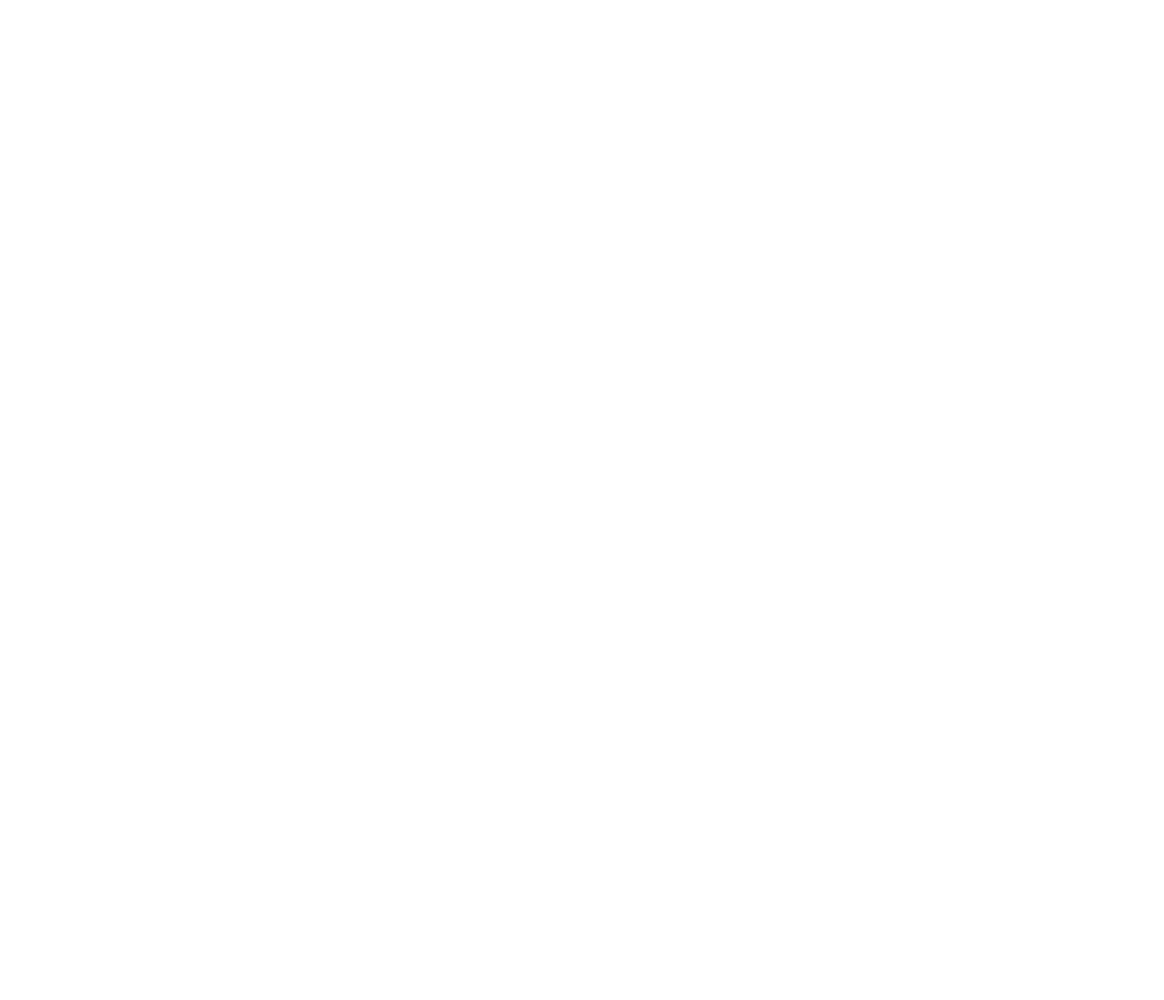
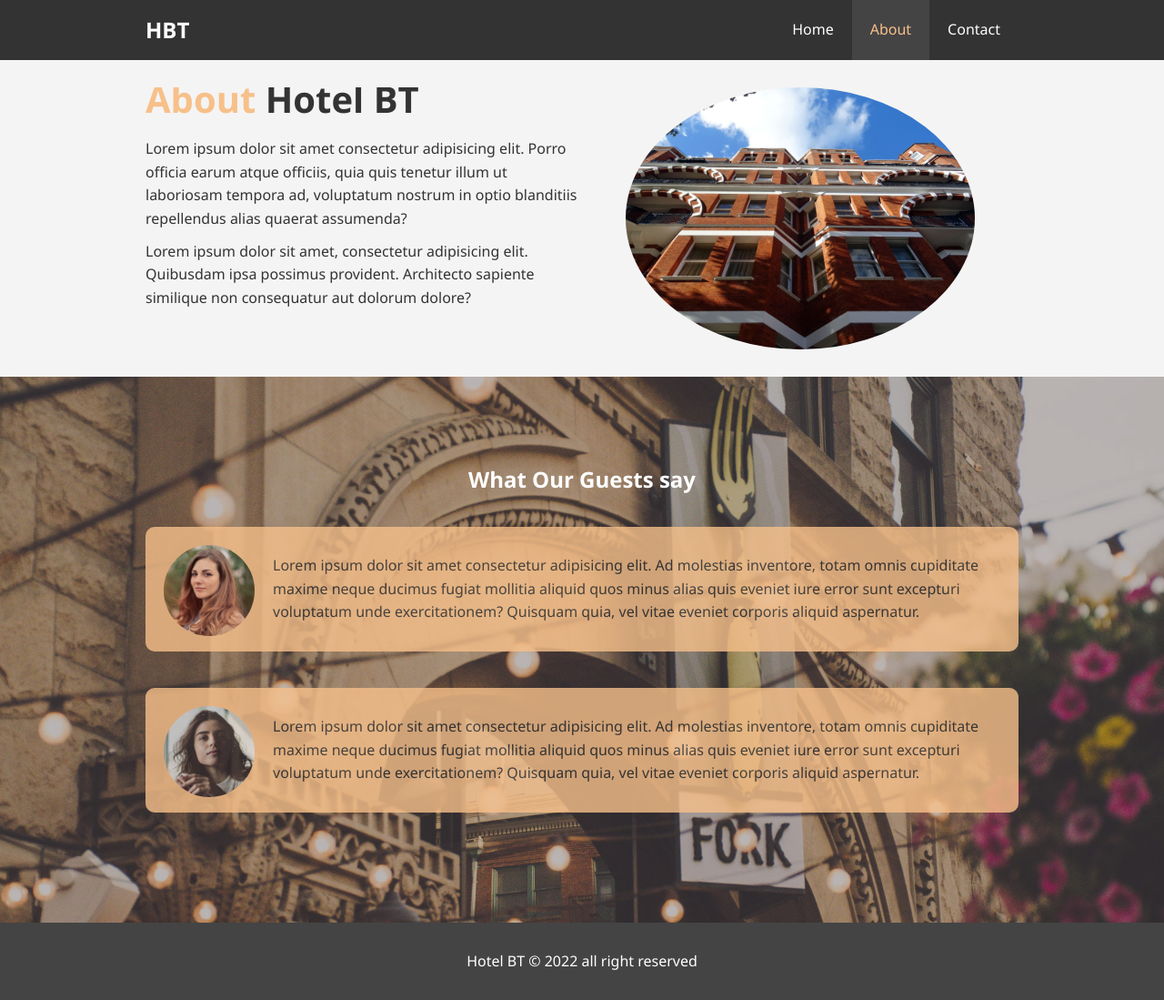
Before and after one commit to Saurav-98/Hotel-website, a plain HTML site: page about.html in a window 1280 px wide. Shown: the whole page at 91% size. Before the commit the page ends 800 px from the top, so only its background shows below. Drawn offline with Linux system fonts and the light colour scheme.

Commit message:
Website Layout and design Completed

```diff
--- a/Styles/style.css
+++ b/Styles/style.css
@@ -173,3 +173,92 @@ p {
     color: #fff;
     padding: 20px;
 }
+
+
+
+
+/* About Page */
+
+#about-info {
+    padding: 30px 0;
+}
+#about-info .info-right {
+    float: right;
+    width: 50%;
+    min-height: 100%;
+}
+#about-info .info-right img {
+    display: block;
+    margin: auto;
+    border-radius: 50%;
+    width: 80%;
+    object-fit: cover;
+}
+#about-info .info-left{
+    float: left;
+    width: 50%;
+    min-height: 100%;
+}
+#about-info .info-left h1 {
+    font-size: 40Px;
+}
+
+/* testimonial */
+
+#testimonials {
+    padding-block: 100px;
+    height: 600px;
+    background: url("../images/test-bg.jpg") no-repeat center center/cover;
+
+}
+
+#testimonials .testimonial img {
+    width: 100px;
+    float: left;
+    margin-right: 20px;
+    border-radius: 50%;
+}
+#testimonials  h2 {
+    color: #fff;
+    text-align: center;
+    padding-bottom: 40px;
+}
+#testimonials .testimonial {
+    padding: 20px;
+    margin-bottom: 40px;
+    border-radius: 10px;
+    opacity: 0.8;
+}
+
+/* Contact Form */
+#contact-form {
+    margin-block: 50px;
+}
+#contact-form h1 {
+    font-size: 40px;
+}
+#contact-form .form-group {
+    margin-bottom: 20px;
+}
+
+#contact-form  label {
+    margin-bottom: 5px;
+    display: block;
+}
+
+#contact-form  input ,
+#contact-form  textarea {
+    width: 100%;
+    padding: 5px;
+    border: 1px #ddd solid;
+}
+
+#contact-form  textarea {
+    height: 100px;
+}
+
+#contact-form  input:focus ,
+#contact-form  textarea:focus {
+    outline: none;
+    border-color: #f7c08a;
+}
--- a/about.html
+++ b/about.html
@@ -0,0 +1,65 @@
+<!DOCTYPE html>
+<html lang="en">
+<head>
+    <meta charset="UTF-8">
+    <meta http-equiv="X-UA-Compatible" content="IE=edge">
+    <meta name="viewport" content="width=device-width, initial-scale=1.0">
+    <meta name="description" content="Welcome to the most exotic hotel in Boston">
+    <meta name="keywords" content="hotel, exotic hotel, boston hotel, about us">
+    <title>Hotel Webite | About us</title>
+    <link rel="stylesheet" href="./Styles/style.css">
+
+</head>
+<body>
+
+    <header>
+        <nav id="navbar">
+            <div class="container">
+                <h1 class="logo"><a href="index.html">HBT</a></h1>
+            <ul>
+                <li><a  href="index.html">Home</a></li>
+                <li><a class="current" href="about.html">About</a></li>
+                <li><a href="contact.html">Contact</a></li>
+            </ul>
+            </div>
+        </nav>
+    </header>
+
+    <section id="about-info" class="bg-light">
+        <div class="container">
+            <div class="info-left">
+                <h1><span class="text-primary">About</span> Hotel BT</h1>
+                <p>Lorem ipsum dolor sit amet consectetur adipisicing elit. Porro officia earum atque officiis, quia quis tenetur illum ut laboriosam tempora ad, voluptatum nostrum in optio blanditiis repellendus alias quaerat assumenda?</p>
+                <p>Lorem ipsum dolor sit amet, consectetur adipisicing elit. Quibusdam ipsa possimus provident. Architecto sapiente similique non consequatur aut dolorum dolore?</p>
+            </div>
+            <div class="info-right">
+                <img src="./images/photo-2.jpg" alt="#">
+            </div>
+        </div>
+    </section>
+    <div class="clr"></div>
+
+    <section id="testimonials">
+        <div class="container">
+            <h2>What Our Guests say</h2>
+            <div class="testimonial bg-primary">
+                <img src="./images/person-1.jpg" alt="sam">
+                <p>Lorem ipsum dolor sit amet consectetur adipisicing elit. Ad molestias inventore, totam omnis cupiditate maxime neque ducimus fugiat mollitia aliquid quos minus alias quis eveniet iure error sunt excepturi voluptatum unde exercitationem? Quisquam quia, vel vitae eveniet corporis aliquid aspernatur.</p>
+            </div>
+            <div class="testimonial bg-primary">
+                <img src="./images/person-2.jpg" alt="Jane">
+                <p>Lorem ipsum dolor sit amet consectetur adipisicing elit. Ad molestias inventore, totam omnis cupiditate maxime neque ducimus fugiat mollitia aliquid quos minus alias quis eveniet iure error sunt excepturi voluptatum unde exercitationem? Quisquam quia, vel vitae eveniet corporis aliquid aspernatur.</p>
+            </div>
+        </div>
+    </section>
+
+
+
+<div class="clr"></div>
+    <footer id="footer">
+        <p>Hotel BT &copy; 2022 all right reserved</p>
+    </footer>
+
+
+</body>
+</html>
```
Also changed, not shown: contact.html (+80 -0 lines).
